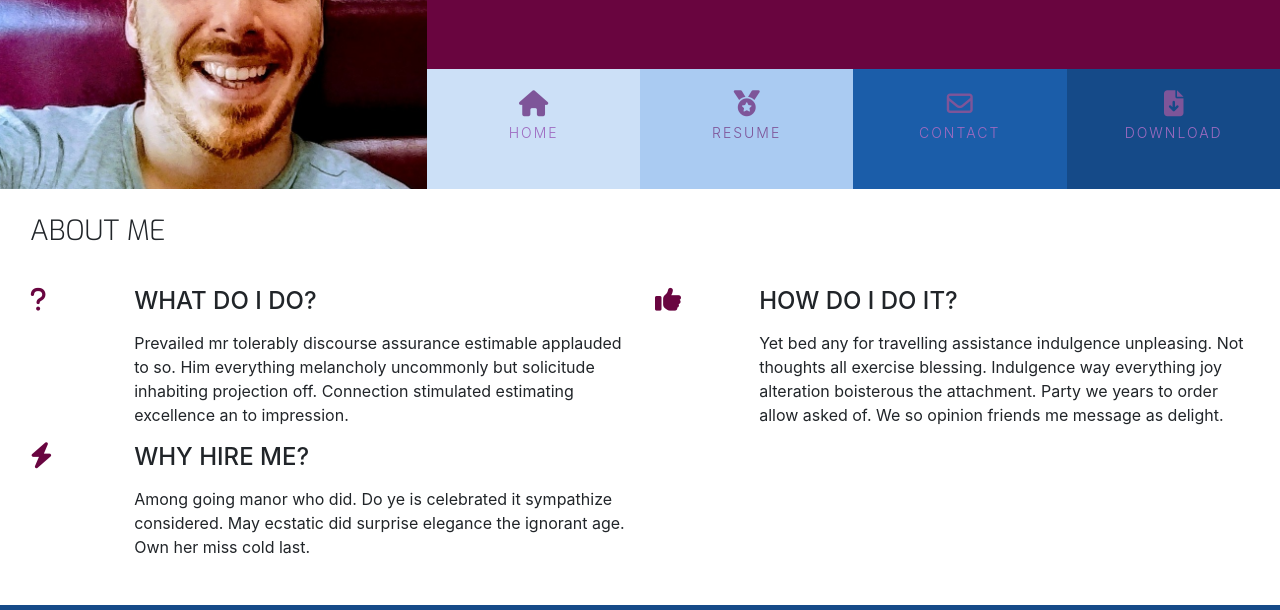
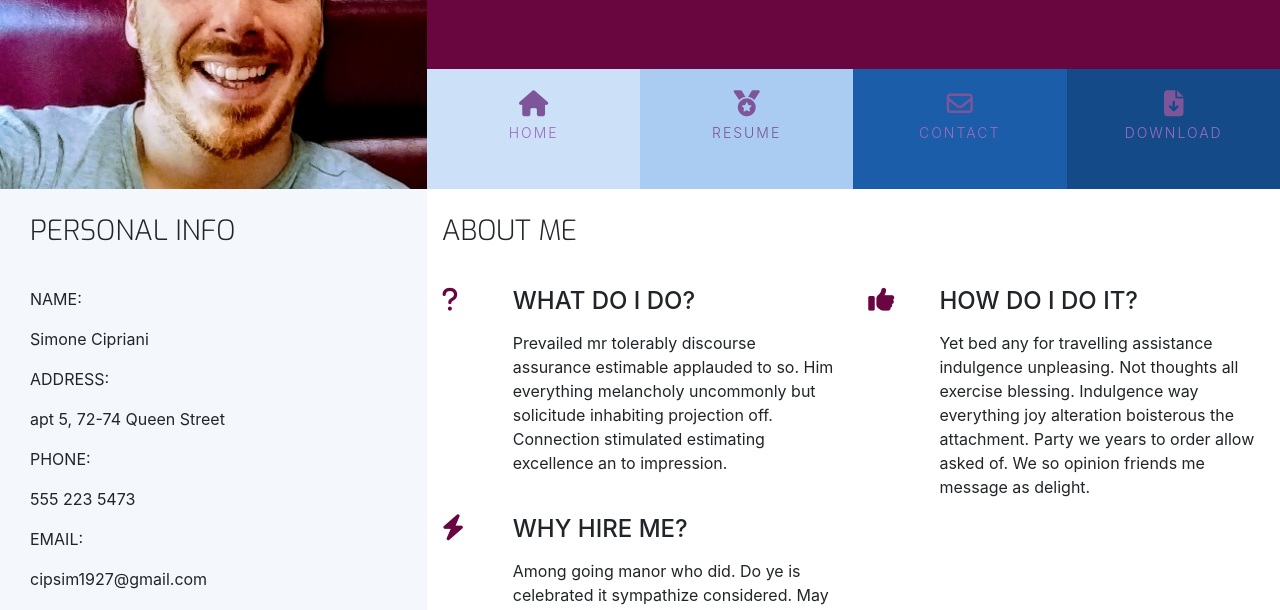
Before and after one commit to cipsim/resume, a plain HTML site: page index.html in a window 1280 px wide. Shown: the part 180-790 px from the top of the page. Drawn offline with nearby package versions, Linux system fonts and the light colour scheme.

Commit message:
personal info added

```diff
--- a/assets/css/style.css
+++ b/assets/css/style.css
@@ -24,6 +24,10 @@
 
 .ui-menu-color-download {
     background-color: #154a88;
+}
+
+.bg-color-personal-info{
+    background-color: #f4f8fd;
 }
 
 /*--------------Heading-----------*/
--- a/index.html
+++ b/index.html
@@ -46,8 +46,65 @@
         </div>
     </header>
     <section class="container-fluid">
-        <div class="row row-table">
-            <div class="col-md-8 bg-color-three-reasons section-column">
+        <div class="row">
+            <div class="col-md-4 bg-color-personal-info section-column">
+                <div class="row">
+                    <div class="col-12">
+                       <h3 class="section-heading uppercase">
+                           Personal Info
+                       </h3>
+                    </div>
+                </div>
+                <div class="personal-info-item">
+                    <div class="key">
+                        <p class="uppercase">
+                            Name:
+                        </p>
+                    </div>
+                    <div class="value">
+                        <p>
+                            Simone Cipriani
+                        </p>
+                    </div>
+                </div>
+                <div class="personal-info-item">
+                    <div class="key">
+                        <p class="uppercase">
+                            Address:
+                        </p>
+                    </div>
+                    <div class="value">
+                        <p>
+                            apt 5, 72-74 Queen Street
+                        </p>
+                    </div>
+                </div>
+                <div class="personal-info-item">
+                    <div class="key">
+                        <p class="uppercase">
+                            Phone:
+                        </p>
+                    </div>
+                    <div class="value">
+                        <p>
+                            555 223 5473
+                        </p>
+                    </div>
+                </div>
+                <div class="personal-info-item">
+                    <div class="key">
+                        <p class="uppercase">
+                            Email:
+                        </p>
+                    </div>
+                    <div class="value">
+                        <p>
+                            cipsim1927@gmail.com
+                        </p>
+                    </div>
+                </div>
+            </div>
+            <div class="col-md-8 bg-color-three-reasons">
                 <div class="row">
                     <div class="col">
                         <h3 class="section-heading uppercase">About me</h3>
@@ -107,11 +164,13 @@
             </div>
             <div class="col-sm-4">
                 <h5 class="uppercase general-sub">Download</h5>
-                <p class="inline-block">Need a printable version of my CV? Download it here!</p>
+                <p class="inline-block">
+                    Need a printable version of my CV? Download it here!
                 <a href="#" target="_blank" class="cv-pdf">
                     <i class="fas fa-download" aria-hidden="true"></i>
                     <span class="sr-only">Download link.</span>
                 </a>
+                </p>
             </div>
             <div class="col-sm-4">
                 <h5 class="uppercase general-sub">Social</h5>
```
Also changed, not shown: .c9/metadata/environment/assets/css/style.css, .c9/metadata/environment/index.html, 2 other files.
